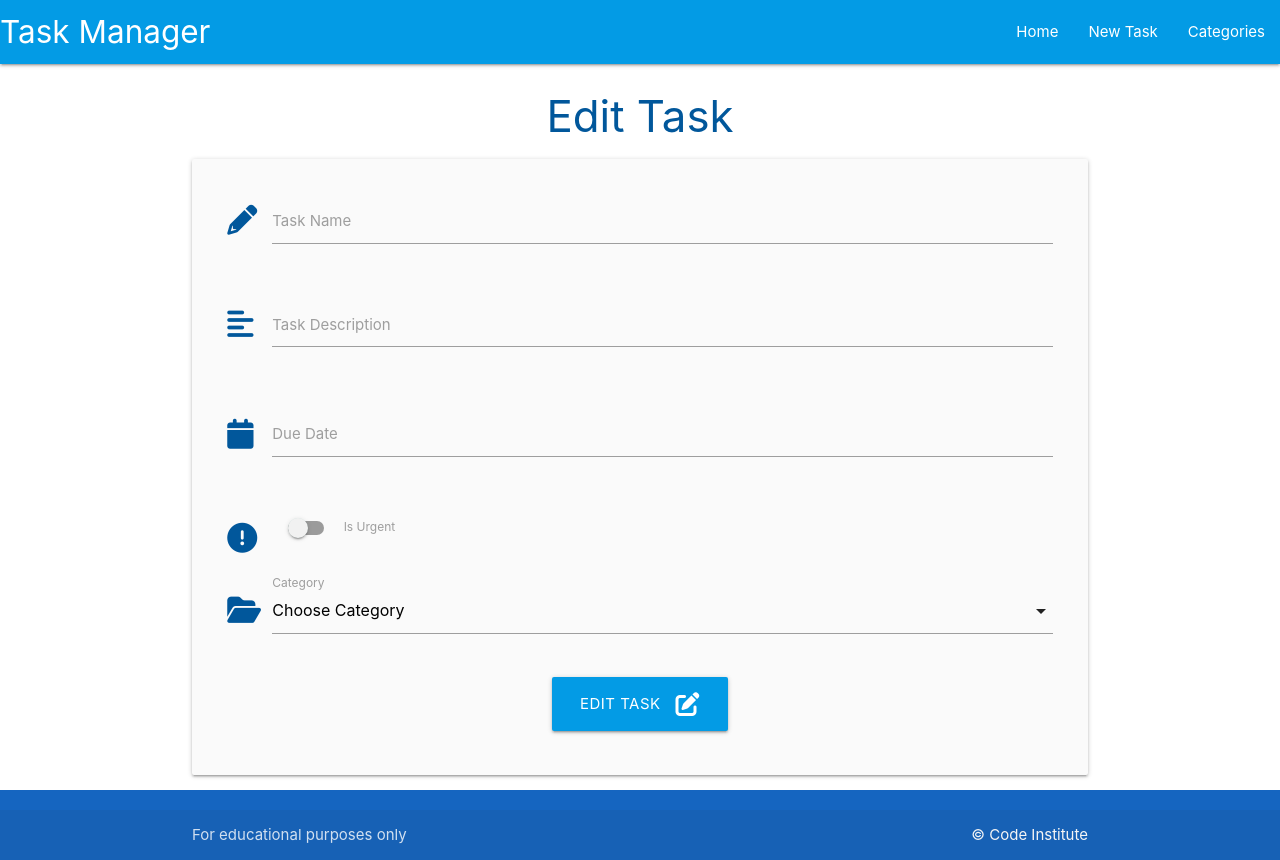
After one commit to MartinaP87/flask-sqlalchemy-task-manager, a Flask app: template taskmanager/templates/edit_task.html in a window 1280 px wide. The commit adds this page. Run offline with Flask 2, Linux system fonts and the light colour scheme; the template is opened without the code that fills it, so the values that code supplies are empty.

Commit message:
Add edit task

```diff
--- /dev/null
+++ b/taskmanager/templates/edit_task.html
@@ -0,0 +1,84 @@
+{% extends "base.html" %}
+{% block content %}
+
+<h3 class="light-blue-text text-darken-4 center-align">Edit Task</h3>
+
+
+<div class="row card-panel grey lighten-5">
+  <form class="col s12" method="POST" action="{{ url_for('edit_task', task_id=task.id) }}">
+    <!--task_name-->
+    <div class="row">
+      <div class="input-field col s12">
+          <i class="fas fa-pencil-alt prefix light-blue-text text-darken-4">
+          </i>
+        <input id="task_name" name="task_name" value="{{ task.task_name}}" minlength="5" maxlength="50" type="text" class="validate" required>
+        <label for="task_name">Task Name</label>
+      </div>
+    </div>
+    <!--task_description-->
+    <div class="row">
+      <div class="input-field col s12">
+          <i class="fas fa-align-left prefix light-blue-text text-darken-4">
+          </i>
+          <textarea id="task_description" name="task_description" minlength="5"
+            maxlength="200" type="text" class="materialize-textarea validate" required>
+            {{- task.task_description -}}
+          </textarea>
+          <label for="task_description">Task Description</label>
+      </div>
+    </div>
+    <!--due_date-->
+    <div class="row">
+      <div class="input-field col s12">
+          <i class="fas fa-calendar prefix light-blue-text text-darken-4">
+          </i>
+        <input id="due_date" name="due_date" type="text" value="{{ task.due_date.strftime('%d %B, %Y') }}" class="datepicker validate" required>
+        <label for="due_date">Due Date</label>
+      </div>
+    </div>
+    <!--is_urgent-->
+    <div class="row">
+      <div class="input-field col s12">
+          <div class="switch">
+            <i class="fas fa-exclamation-circle prefix light-blue-text text-darken-4"></i>
+            <label for="is_urgent">
+              {% if task.is_urgent == True %}
+                  <input id="is_urgent" name="is_urgent" type="checkbox" checked>
+              {% else %}
+                  <input id="is_urgent" name="is_urgent" type="checkbox">
+              {% endif %}
+              <span class="lever"></span>
+              Is Urgent
+          </div>
+      </div>
+    </div>
+    <!--category_id-->
+    <div class="row">
+      <div class="input-field col s12">
+          <i class="fas fa-folder-open prefix light-blue-text text-darken-4">
+          </i>
+        <select name="category_id" id="category_id" class="validate" required>
+          <option value="" disabled>Choose Category</option>
+          {% for category in categories %}
+              {% if category == task.category %}
+                  <option value="{{ category.id }}" selected>{{ category.category_name }}</option>
+              {% else %}
+                  <option value="{{ category.id }}">{{ category.category_name }}</option>
+              {% endif %}
+          {% endfor %}
+        </select>
+        <label for="category_id">Category</label>
+      </div>
+    </div>
+    <!--submit button-->
+    <div class="row">
+      <div class="col s12 center-align">
+          <button type="submit" class="btn-large light-blue darken-1">
+              Edit Task <i class="fas fa-edit right"></i>
+          </button>
+      </div>
+    </div>
+  </form>
+</div>
+
+{% endblock %}
--- a/taskmanager/templates/tasks.html
+++ b/taskmanager/templates/tasks.html
@@ -25,6 +25,10 @@
       <div class="collapsible-body">
         <strong>{{ task.category }}</strong>
         <p>{{ task.task_description }}</p>
+        <p>
+            <a href="{{ url_for('edit_task', task_id=task.id) }}" class="btn green accent-4">Edit</a>
+
+        </p>
       </div>
     </li>
     {% endfor %}
```
Also changed, not shown: taskmanager/routes.py (+14 -0 lines).
